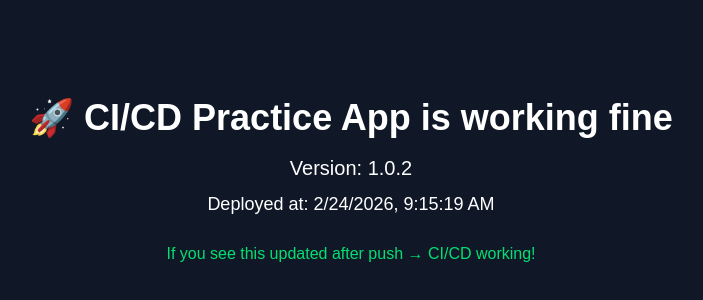
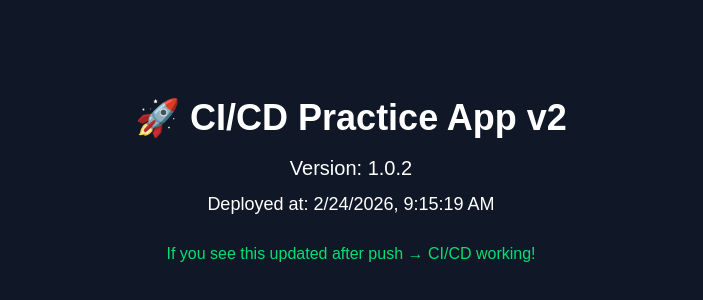
Before and after one commit to CarlosPadaveedan/cicd-practice-app, a Next.js app: page / in a window 1280 px wide. Shown: the part 218-518 px from the top of the page, without its empty margins (289-992 px from the left). Built offline with nearby package versions, Linux system fonts and the light colour scheme.

Commit message:
UI update

```diff
--- a/app/page.tsx
+++ b/app/page.tsx
@@ -5,7 +5,7 @@ export default function Home() {
   return (
     <main className="flex min-h-screen flex-col items-center justify-center bg-gray-900 text-white">
       <h1 className="text-4xl font-bold mb-4">
-        🚀 CI/CD Practice App is working fine
+        🚀 CI/CD Practice App v2
       </h1>
 
       <p className="text-xl mb-2">
```
